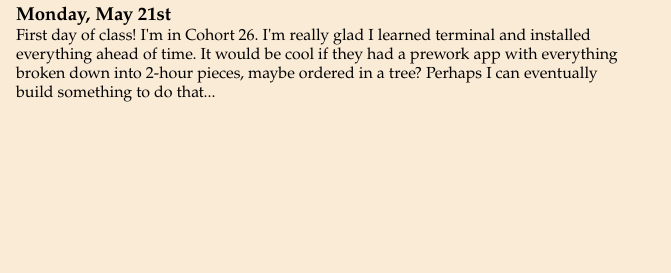
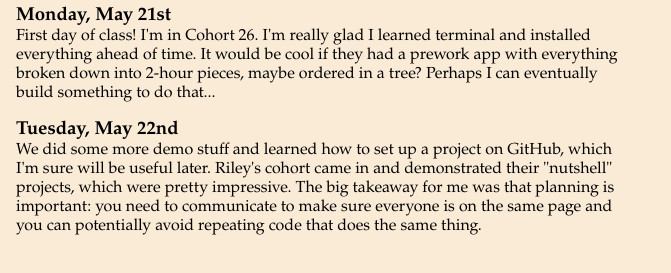
Before and after one commit to elliot-huck/my-journal, a plain HTML site: page index.html in a window 1280 px wide. Shown: the part 49-322 px from the top of the page, without its empty margins (0-671 px from the left). Drawn offline with Linux system fonts and the light colour scheme.

Commit message:
Added entry for 5-22

```diff
--- a/index.html
+++ b/index.html
@@ -9,9 +9,15 @@
 </head>
 <body>
 	<h1>My NSS Journal</h1>
-	<article>
+	<article id="May-21">
 		<h3>Monday, May 21st</h3>
 		<p>First day of class! I'm in Cohort 26. I'm really glad I learned terminal and installed everything ahead of time. It would be cool if they had a prework app with everything broken down into 2-hour pieces, maybe ordered in a tree? Perhaps I can eventually build something to do that...
+		</p>
+	</article>
+
+	<article id="May-22">
+		<h3>Tuesday, May 22nd</h3>
+		<p>We did some more demo stuff and learned how to set up a project on GitHub, which I'm sure will be useful later. Riley's cohort came in and demonstrated their "nutshell" projects, which were pretty impressive. The big takeaway for me was that planning is important: you need to communicate to make sure everyone is on the same page and you can potentially avoid repeating code that does the same thing.
 		</p>
 	</article>
 
```
